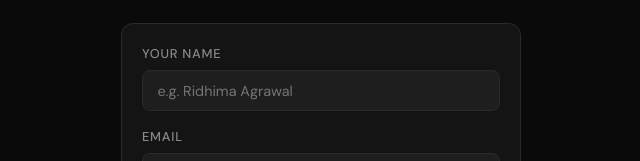
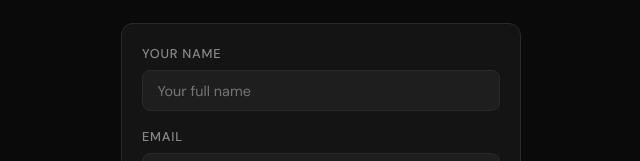
Before and after one commit to ra5922/workout_looger, a React (Vite) app in the folder frontend/: page /login in a window 1280 px wide. Both pictures are taken after a click on the button "Sign Up". Shown: the part 274-435 px from the top of the page, without its empty margins (319-959 px from the left). Built offline with nearby package versions, Linux system fonts and the light colour scheme; no server answers.

Commit message:
remove eg from name placeholder

```diff
--- a/frontend/src/pages/Login.jsx
+++ b/frontend/src/pages/Login.jsx
@@ -77,7 +77,7 @@ export default function Login() {
                   type="text"
                   value={fullName}
                   onChange={e => setFullName(e.target.value)}
-                  placeholder="e.g. Ridhima Agrawal"
+                  placeholder="Your full name"
                   required
                 />
               </div>
```
